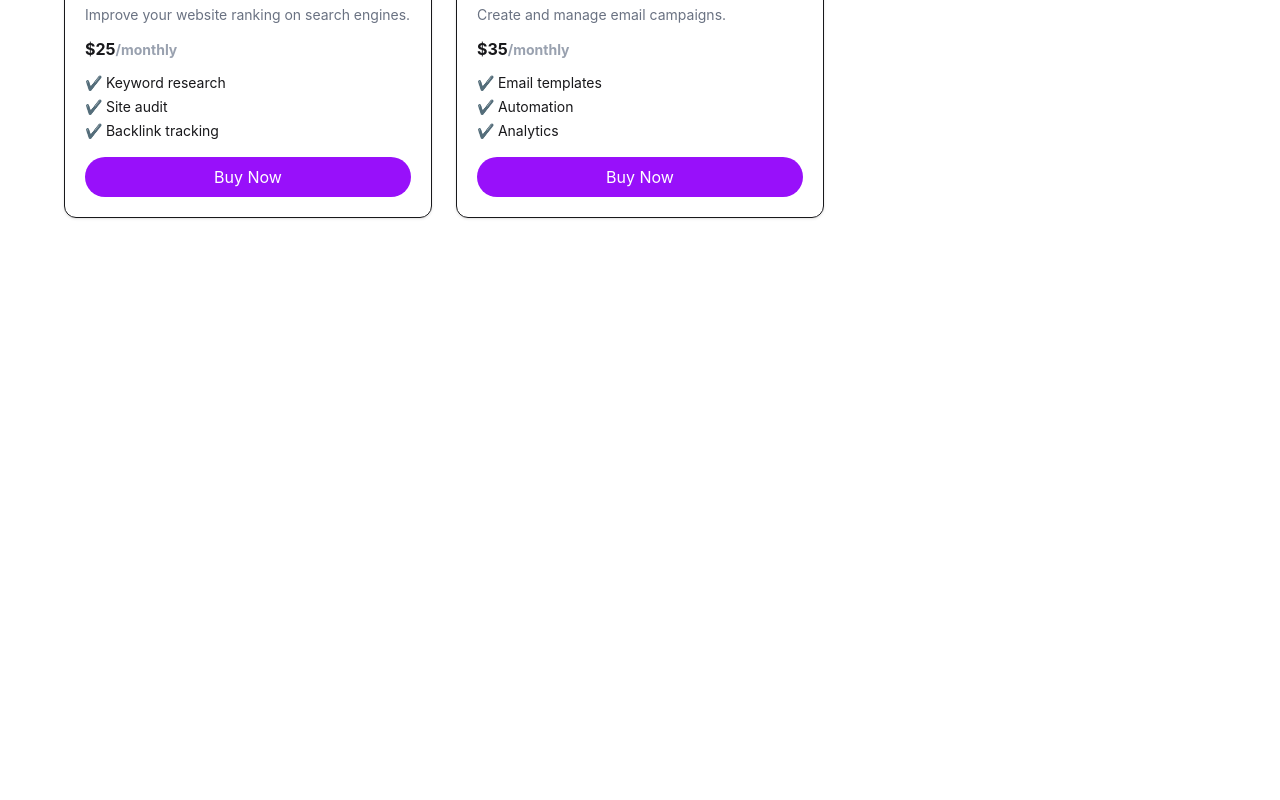
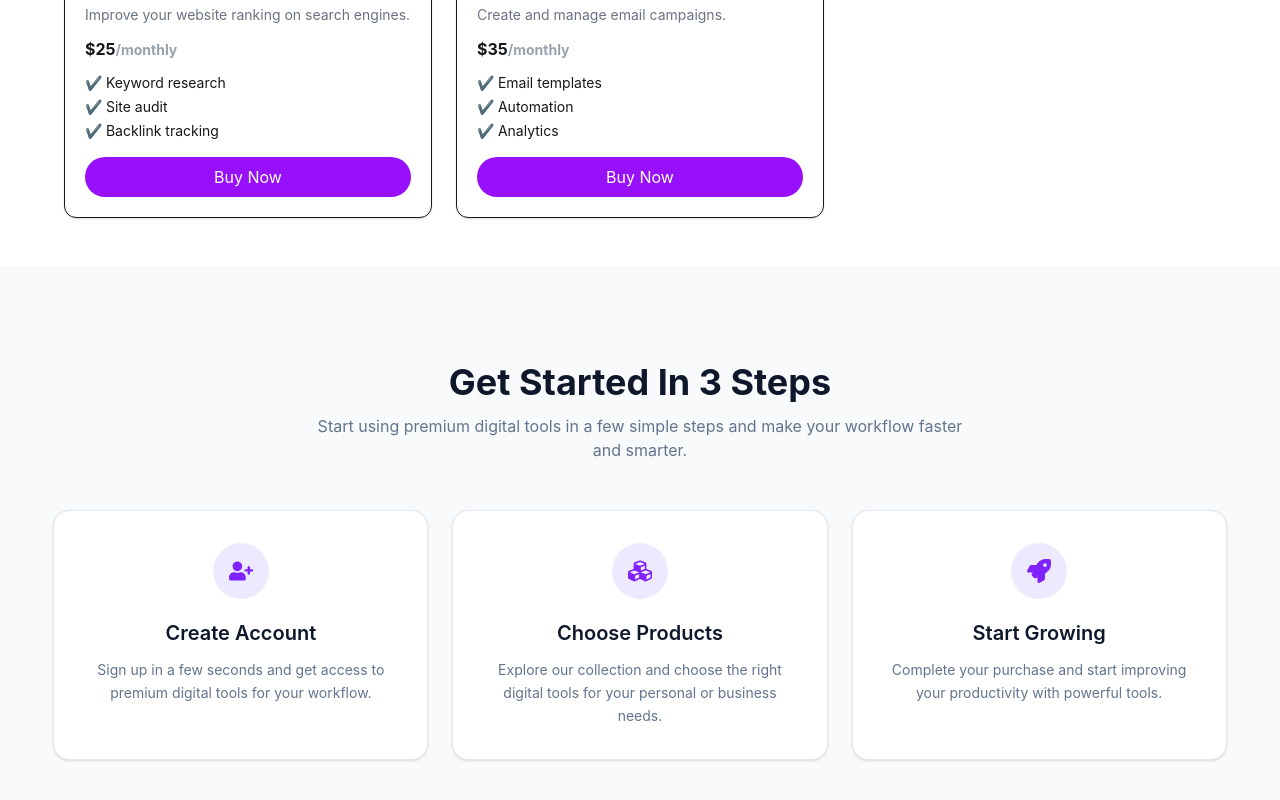
Before and after one commit to sumaya-jahan/DigiTools-Hub, a React (Vite) app: page / in a window 1280 px wide. Shown: the part 1754-2554 px from the top of the page. Before the commit the page ends 2020 px from the top, so only its background shows below. Built offline with nearby package versions, Linux system fonts and the light colour scheme.

Commit message:
Steps section added

```diff
--- a/package.json
+++ b/package.json
@@ -13,6 +13,7 @@
     "@tailwindcss/vite": "^4.2.4",
     "react": "^19.2.5",
     "react-dom": "^19.2.5",
+    "react-icons": "^5.6.0",
     "tailwindcss": "^4.2.4"
   },
   "devDependencies": {
--- /dev/null
+++ b/src/components/Steps.jsx
@@ -0,0 +1,64 @@
+import { FaUserPlus,FaCubes,FaRocket } from "react-icons/fa";
+
+const Steps=()=>{
+    const steps =[
+        {
+            id: 1,
+            icon:<FaUserPlus />,
+            title: "Create Account",
+            description:
+                "Sign up in a few seconds and get access to premium digital tools for your workflow.",
+        },
+        {
+            id: 2,
+            icon:<FaCubes />,
+            title: "Choose Products",
+            description:
+                "Explore our collection and choose the right digital tools for your personal or business needs.",
+        },
+        {
+            id: 3,
+            icon:<FaRocket />,
+            title: "Start Growing",
+            description:
+                "Complete your purchase and start improving your productivity with powerful tools.",
+        },
+    ];
+
+    return (
+        <section className="bg-slate-50 py-16 md:py-24">
+            <div className="w-11/12 max-w-7xl mx-auto">
+                <div className="text-center mb-12">
+                    <h2 className="text-3xl md:text-4xl font-bold text-slate-900">
+                        Get Started In 3 Steps
+                    </h2>
+                    <p className="text-slate-500 mt-3 max-w-2xl mx-auto text-sm md:text-base">
+                        Start using premium digital tools in a few simple steps and make
+                        your workflow faster and smarter.
+                    </p>
+                </div>
+
+                <div className="grid grid-cols-1 md:grid-cols-2 lg:grid-cols-3 gap-6">
+                    {steps.map((step) => (
+                        <div
+                            key={step.id}
+                            className="bg-white border border-slate-200 rounded-2xl p-8 text-center shadow-sm hover:shadow-md transition duration-300"
+                        >
+                            <div className="w-14 h-14 mx-auto mb-5 rounded-full bg-violet-100 text-violet-600 flex items-center justify-center text-2xl">
+                                {step.icon}
+                            </div>
+                            <h3 className="text-xl font-semibold text-slate-900 mb-3">
+                                {step.title}
+                            </h3>
+                            <p className="text-slate-500 text-sm leading-relaxed">
+                                {step.description}
+                            </p>
+                        </div>
+                    ))}
+                </div>
+            </div>
+        </section>
+    );
+};
+
+export default Steps;
--- a/src/pages/Home.jsx
+++ b/src/pages/Home.jsx
@@ -3,16 +3,18 @@ import Navbar from "../components/Navbar";
 import Banner from "../components/Banner";
 import Stat from "../components/Stat";
 import AllTools from "../components/AllTools";
+import Steps from "../components/Steps";
 
-const Home = ()=> {
+const Home = () => {
   const [cart, setCart] = useState([]);
 
   return (
     <div>
-      <Navbar cartCount={cart.length}/>
+      <Navbar cartCount={cart.length} />
       <Banner />
       <Stat />
       <AllTools cart={cart} setCart={setCart} />
+      <Steps />
     </div>
   );
 };
```
Also changed, not shown: 1 other file (tests, documents, lock files or other folders).
